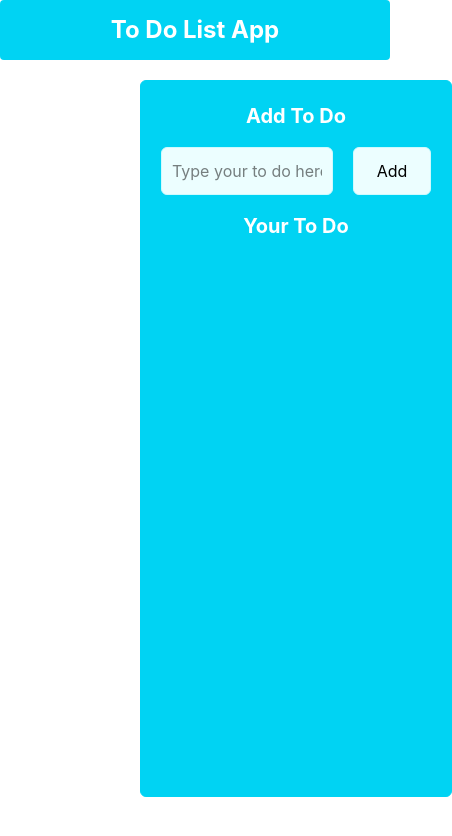
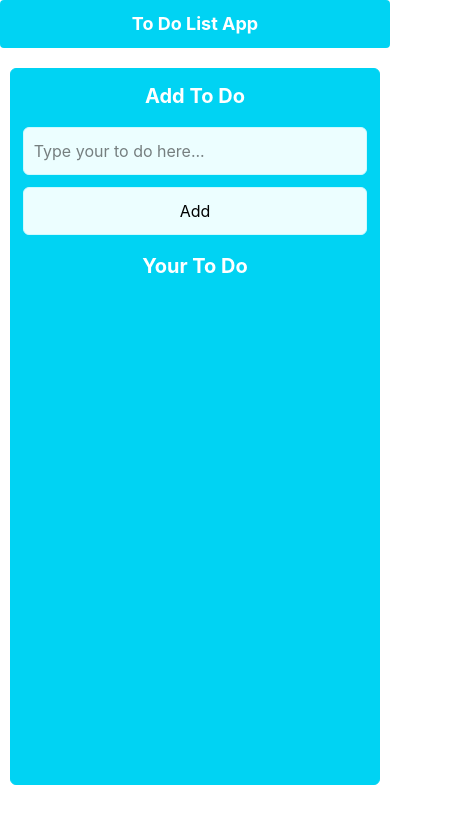
Before and after one commit to KinjalJoshi23/todolistapp, a React (Vite) app: page / in a window 390 px wide. Shown: the top 836 px of the page, 452 px wide, since content can reach past the window. Built offline with nearby package versions, Linux system fonts and the light colour scheme.

Commit message:
Responsiveness of whole website

```diff
--- a/src/App.jsx
+++ b/src/App.jsx
@@ -54,26 +54,27 @@ useEffect(() => {
     <>
    <Navbar />
 
-     <div className='h-[85vh] w-[80vw] border bg-cyan-400 border-cyan-400 mt-5 ml-35 p-5 rounded-md'>
+     <div className='min-h-[85vh] w-[95%] sm:w-[90%] md:w-[80vw] border bg-cyan-400 border-cyan-400 mt-5 mx-auto p-3 sm:p-5 rounded-md'>
         <h2 className='font-bold text-[20px] text-white text-center mb-4'>Add To Do</h2>
-        <div className='flex justify-center gap-5'>
+        <div className='flex flex-col sm:flex-row justify-center gap-3 sm:gap-5'>
             <input
             type="text"
   placeholder='Type your to do here...'
   value={todo}
   onChange={handleChange}
-  className='focus:outline-none w-[80%] h-12 border border-cyan-100 rounded-md px-2.5 py-3 bg-cyan-50 text-black'
+  className='focus:outline-none w-full sm:w-[80%] h-12 border border-cyan-100 rounded-md px-2.5 py-3 bg-cyan-50 text-black'
 />
             <button onClick={handleAdd}
-            className='hover:bg-cyan-200 cursor-pointer w-25 h-12 border border-cyan-100 rounded-md  bg-cyan-50 text-black transition-all duration-300'>Add</button>
+            className='hover:bg-cyan-200 cursor-pointer w-full sm:w-25 h-12 border border-cyan-100 rounded-md  bg-cyan-50 text-black transition-all duration-300'>Add</button>
         </div>
         <div>
         <h2 className='font-bold text-[20px] text-white text-center mb-4 mt-4'>Your To Do</h2>
         <div className='flex flex-col items-center gap-5'>
       {todos.map((item, index) => {
   return (
-    <div key={index} className="flex items-center gap-3">
+    <div key={index} className="flex flex-col sm:flex-row items-center gap-3 w-full">
 
+      <div className="flex items-center gap-3 w-full sm:flex-1 sm:min-w-0">
         <input
           type="checkbox"
           checked={item.isCompleted}
@@ -82,26 +83,29 @@ useEffect(() => {
 
         <div
           className={`rounded-md border border-cyan-100 bg-cyan-100
-  w-180 min-h-12 px-3 py-2 wrap-break-word ${
+          flex-1 min-w-0 min-h-12 px-3 py-2 wrap-break-word ${
             item.isCompleted ? "line-through opacity-50" : ""
           }`}
         >
           {item.todo}
         </div>
+      </div>
 
+      <div className="flex gap-3 w-full sm:w-auto">
         <button
           onClick={() => handleEdit(index)}
-        className='hover:bg-cyan-300 cursor-pointer w-28 h-12 border border-cyan-300 rounded-md bg-cyan-50 text-black transition-all duration-300'
+          className='hover:bg-cyan-300 cursor-pointer w-full sm:w-28 h-12 border border-cyan-300 rounded-md bg-cyan-50 text-black transition-all duration-300'
         >
           Edit
         </button>
 
         <button
           onClick={() => handleDelete(index)}
-        className='hover:bg-red-600 cursor-pointer w-28 h-12 border border-red-500 rounded-md bg-red-500 text-white transition-all duration-300'
+          className='hover:bg-red-600 cursor-pointer w-full sm:w-28 h-12 border border-red-500 rounded-md bg-red-500 text-white transition-all duration-300'
         >
           Delete
         </button>
+      </div>
 
     </div>
   );
--- a/src/Navbar.jsx
+++ b/src/Navbar.jsx
@@ -2,8 +2,8 @@
 const Navbar = () => {
   return (
     <>
-     <div className="h-15 bg-cyan-400 rounded-sm flex items-center justify-center ">
-        <h1 className='font-bold text-2xl font-sans text-white'>To Do List App</h1>
+     <div className="h-12 sm:h-15 bg-cyan-400 rounded-sm flex items-center justify-center px-2">
+        <h1 className='font-bold text-lg sm:text-2xl font-sans text-white text-center'>To Do List App</h1>
      </div>
     </>
   )
```
Lines whose indentation alone changed are shown as unchanged.
